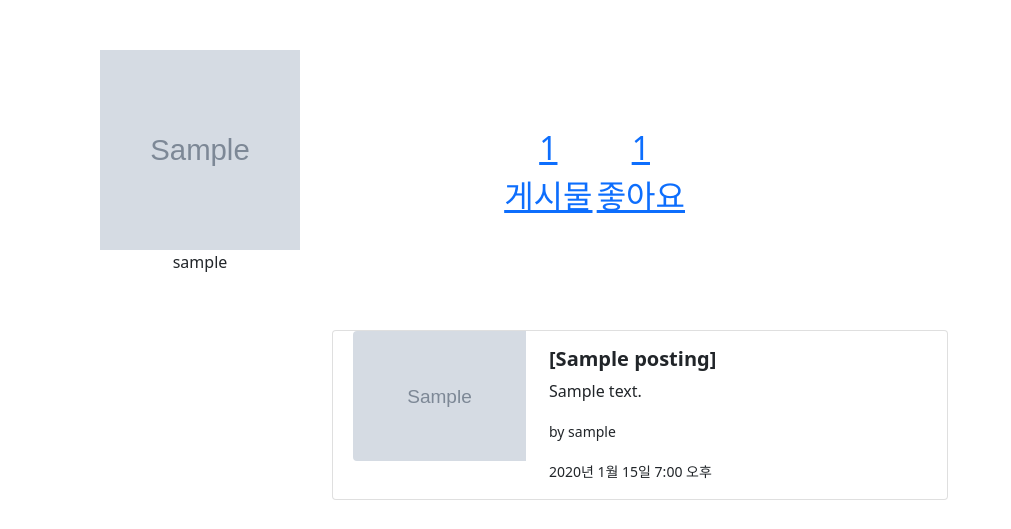
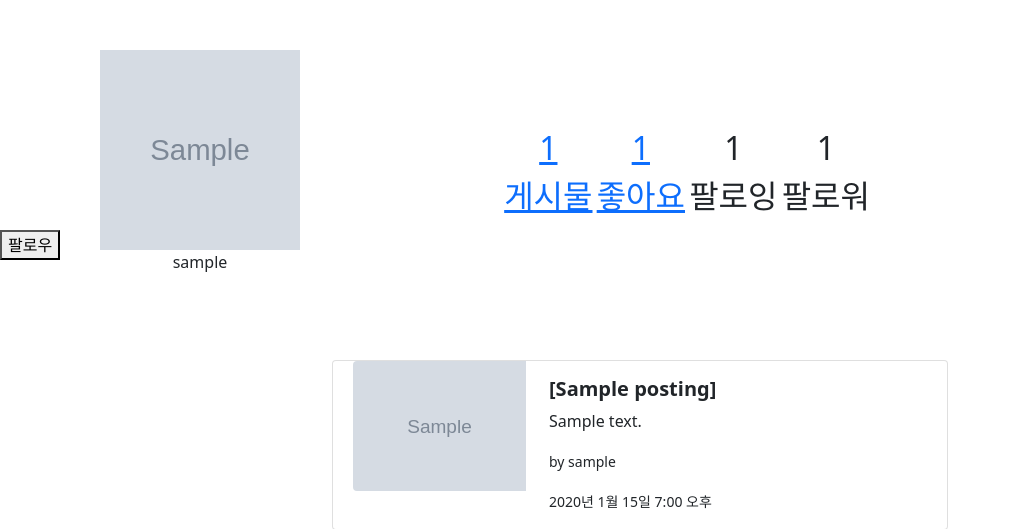
Before and after one commit to myo-05/ikmyeongram, a Django app: template igmsns/templates/sns/profile.html in a window 1280 px wide. Shown: the part 66-595 px from the top of the page, without its empty margins (0-1011 px from the left). Run offline with Django 4.2, Linux system fonts and the light colour scheme; tables that the repository leaves empty hold one stand-in row (values such as "Sample post"); the template is opened without the code that fills it: values that come from a table or form of the project are taken from there, most other values are stand-ins (such as "Sample title", 1, 10 or a date in 2020); grey boxes marked "Sample" are stand-in pictures.

Commit message:
add following/follower

```diff
--- a/igmsns/sns/urls.py
+++ b/igmsns/sns/urls.py
@@ -2,22 +2,21 @@ from django.urls import path
 from sns import views
 
 urlpatterns = [
-    path('', views.home, name='home'),  # /api/sns/
-    path('new/', views.new, name='new'), # /api/sns/new
-    path('post/', views.new_post_view, name='post'),  # /api/sns/post/
-    path('post/<int:id>/', views.detail_post_view, name = 'detail'),  # /api/sns/post/<id>/ 게시글 상세 페이지
-    path('post/<int:id>/delete/', views.delete, name='delete'),# /api/post/{Post_id}/ 게시글 삭제
-    path('post/<int:id>/update/', views.update, name='update'),  # /api/post/{Post_id}/ 게시글 수정 페이지
+    path('', views.home, name='home'),  #
+    path('new/', views.new, name='new'), # 새 글 작성 페이지로 렌더링
+    path('post/', views.new_post_view, name='post'),  # # 새 글 작성 저장
+    path('post/<int:id>/', views.detail_post_view, name = 'detail'),  # 게시글 상세 페이지
+    path('post/<int:id>/delete/', views.delete, name='delete'),#  게시글 삭제
+    path('post/<int:id>/update/', views.update, name='update'),  #  게시글 수정 페이지
 
-    path('<int:id>/hearts/', views.hearts, name='hearts'),
+    path('<int:id>/hearts/', views.hearts, name='hearts'),    # 게시글 좋아요
 
-    path('post/<int:id>/comment/', views.comment_create, name='comment'),  # /api/sns/post/<id>/comment/ 댓글 작성하기
-    path('post/<int:id>/comment/<int:comment_id>/delete/', views.comment_delete, name='comment_delete'),  # /api/sns/post/<id>/comment/<comment_id>/delete 댓글 삭제하기
-    path('post/<int:id>/comment/<int:comment_id>/edit/', views.comment_edit, name='comment_edit'), #/api/sns/post/id/comment/id/edit 댓글 수정하기
+    path('post/<int:id>/comment/', views.comment_create, name='comment'),  # 댓글 작성하기
+    path('post/<int:id>/comment/<int:comment_id>/delete/', views.comment_delete, name='comment_delete'),  #  댓글 삭제하기
+    path('post/<int:id>/comment/<int:comment_id>/edit/', views.comment_edit, name='comment_edit'), # 댓글 수정하기
 
-    path('profile/<int:author_id>/', views.profile_view, name="profile"),  # /api/sns/profile/<id>/ 프로필페이지
-
-    path('profile/<int:author_id>/<str:type>', views.profile_postlist_view, name="profilepost"),  # /api/sns/profile/<id>/ 프로필페이지
+    path('profile/<int:author_id>/', views.profile_view, name="profile"),  # 프로필페이지
+    path('profile/<int:author_id>/<str:type>', views.profile_postlist_view, name="profilepost"),  #  프로필페이지
 
 
 ]
--- a/igmsns/templates/sns/profile.html
+++ b/igmsns/templates/sns/profile.html
@@ -19,7 +19,10 @@
     height:200px;
     width:200px;
 }
-.post_count{
+.post_count,
+.like_count,
+.following_count,
+.follower_count{
     display: inline-block;
     position:relative;
     top: -10px;
@@ -27,14 +30,7 @@
     text-align: center;
     font-size: 2rem;
 }
-.like_count{
-    display: inline-block;
-    position:relative;
-    top: -10px;
-    left:300px;
-    text-align: center;
-    font-size: 2rem;
-}
+
 .userid{
     text-align:center;
 }
@@ -85,10 +81,28 @@
     </a>
 </div>
 
+<div class = "following_count" style="text-align: center;">
+    <text>{{ follower_count }}</text></br>
+    <text> 팔로잉 </text>
+</div>
+
+<div class = "follower_count" style="text-align: center;">
+    <text>{{ following_count }}</text></br>
+    <text> 팔로워 </text>
+</div>
+
+<div>
+{% if user != target_user %}
+    {% if is_followed %}
+        <button class="unfollow-btn" onclick="location.href='{% url 'follow' author.id %}'">언팔로우</button>
+    {% else %}
+        <button class="follow-btn" onclick="location.href='{% url 'follow' author.id %}'">팔로우</button>
+    {% endif %}
+{% endif %}
+</div>
+
     <!-- 해당 사용자 게시글 리스트 -->
     <div class="container add" style="width : 50%">
-
-
 
 
         {% for post in posts %}
--- a/igmsns/user/models.py
+++ b/igmsns/user/models.py
@@ -11,3 +11,9 @@ class UserModel(AbstractUser):  # UserModel에서 AbstractUser(장고기본유
     # 기본 모델에 없던 것만 추가 (닉네임, 프로필이미지)
     nickname = models.CharField(max_length=15, default='')
     user_img = models.FileField("프로필이미지", upload_to='',blank=True, null=True)
+
+    followings = models.ManyToManyField('self', symmetrical=False, related_name='followers')
+    '''
+    팔로우 필드입니다. 좋아요와 다르게 user 모델 스스로를 many to many
+    symmetrical : 대칭 여부 설정, 만약 True 라고 한다면 저절로 맞팔이 되는 거겠죠?
+    '''
--- a/igmsns/user/urls.py
+++ b/igmsns/user/urls.py
@@ -5,4 +5,5 @@ urlpatterns = [
     path('sign-in/', views.sign_in_view, name='sign-in'), # 로그인
     path('sign-out/', views.logout, name = 'sign-out'), # 로그아웃
     path('sign-up-detail/', views.sign_up_detail,name='sign-up'), # 회원가입
+    path('<int:user_id>/follow/', views.follow, name = 'follow') # 팔로우
 ]
```
Also changed, not shown: igmsns/sns/views.py (+7 -2 lines), igmsns/user/views.py (+14 -3 lines), igmsns/sns/migrations/0001_initial.py, igmsns/sns/migrations/0002_initial.py, igmsns/user/migrations/0001_initial.py.
